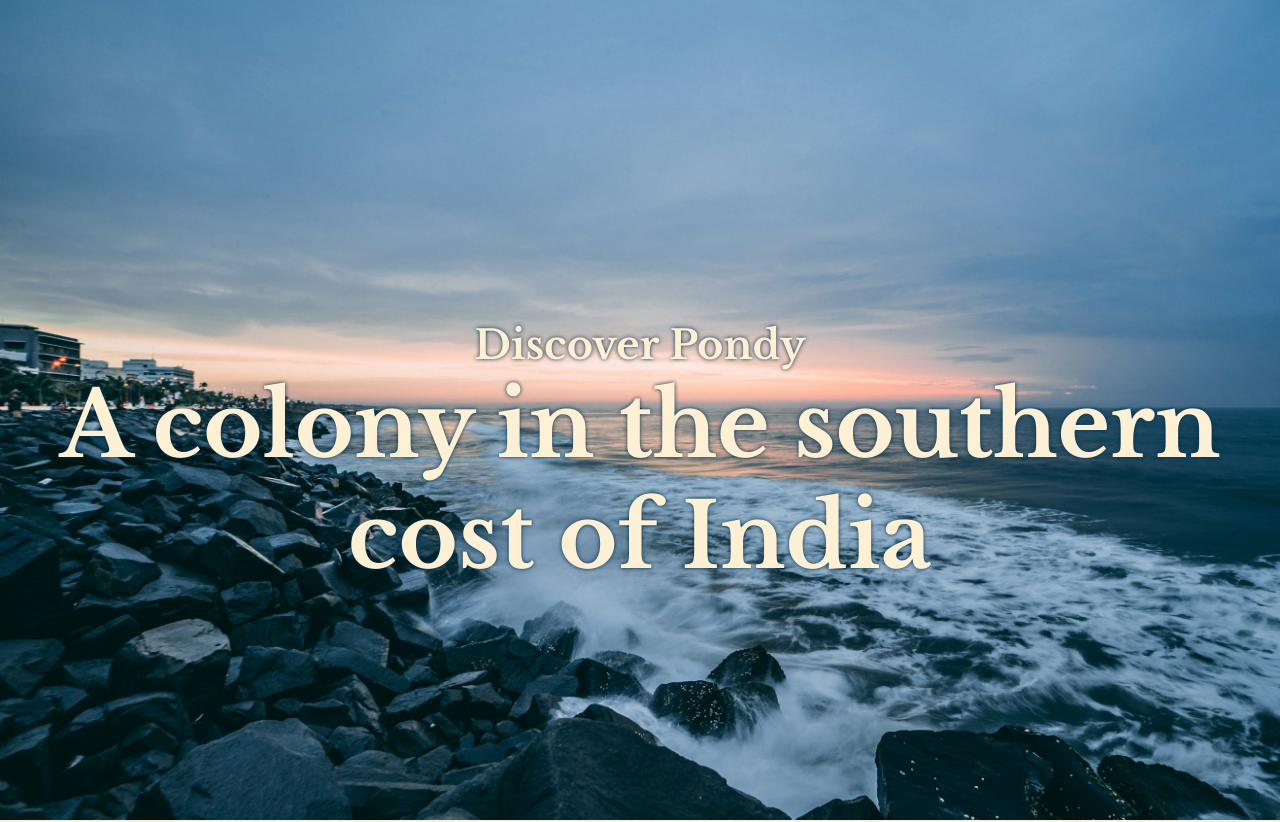
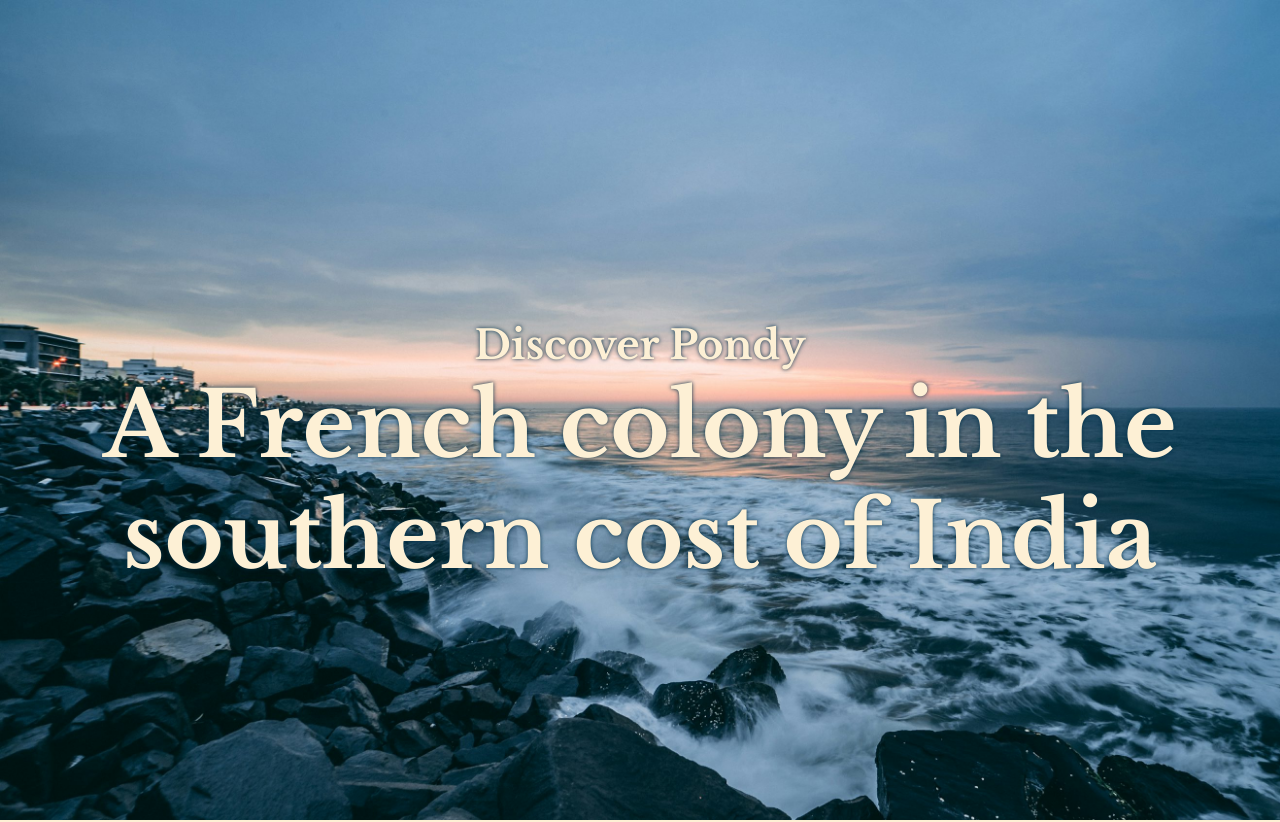
Before and after one commit to prajeshgovindaraje/homeTown-page, a plain HTML site: page index.html in a window 1280 px wide. Shown: the top 822 px of the page. Drawn offline with nearby package versions, Linux system fonts and the light colour scheme; a web font is replaced by a local one.

Commit message:
colony updated

```diff
--- a/index.html
+++ b/index.html
@@ -14,7 +14,7 @@
 
     <div class="intro-div">
         <h1>Discover Pondy</h1>
-        <h3>A  colony in the southern cost of India </h3>
+        <h3>A French colony in the southern cost of India </h3>
     </div>
 
 
```
